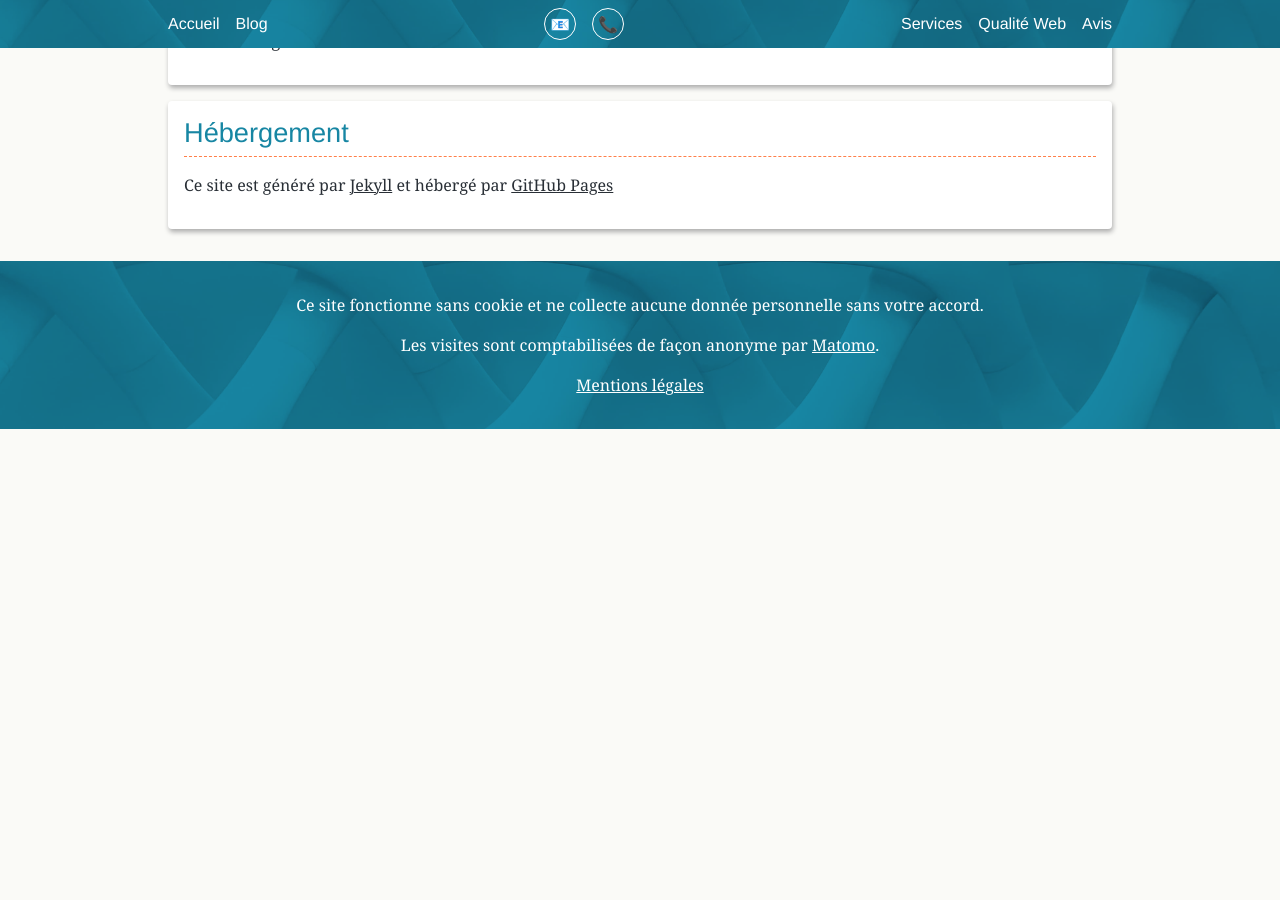
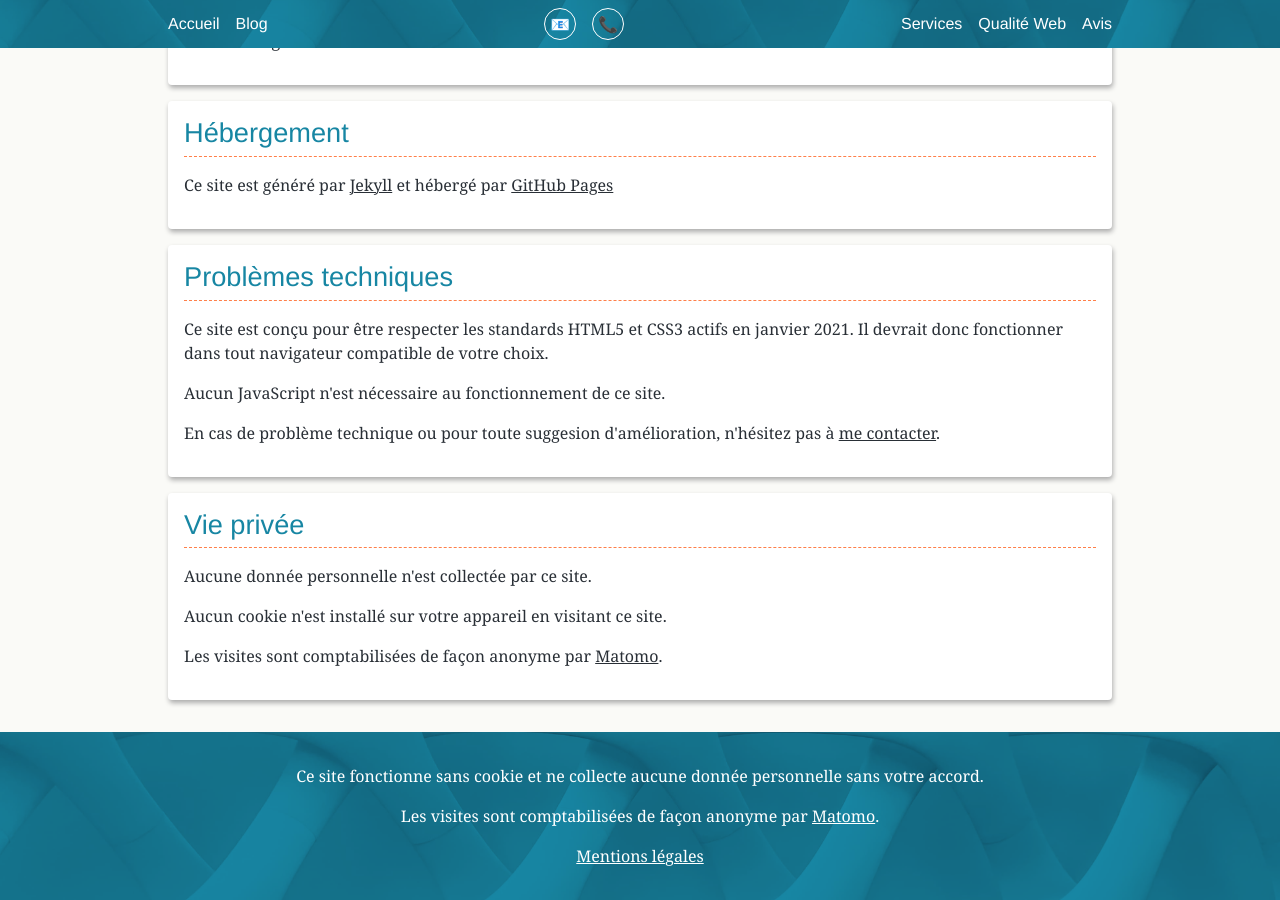
Before and after one commit to viki53/Website-static, a Jekyll site: the page built from mentions-legales.html, in a window 1280 px wide and 900 px high, scrolled down 606 px. Built offline with Jekyll 4.4.1, drawn with Linux system fonts in a browser that asks for light colours; comment, search, counter and statistics services are not loaded; before the commit the page ends 1035 px from its top, so only the background shows below that.

Commit message:
Add privacy & bugs sections in legal page

```diff
--- a/mentions-legales.html
+++ b/mentions-legales.html
@@ -9,7 +9,7 @@ title: "Mentions légales"
 		<p class="intro">Toutes les informations utiles et autres obligations légales</p>
 	</header>
 
-	<section class="card">
+	<section class="card" id="contact">
 		<header class="card-header">
 			<h2>Contact</h2>
 		</header>
@@ -28,7 +28,7 @@ title: "Mentions légales"
 		</div>
 	</section>
 
-	<section class="card">
+	<section class="card" id="editeur">
 		<header class="card-header">
 			<h2>Responsable de la publication</h2>
 		</header>
@@ -44,7 +44,7 @@ title: "Mentions légales"
 		</div>
 	</section>
 
-	<section class="card">
+	<section class="card" id="hebergement">
 		<header class="card-header">
 			<h2>Hébergement</h2>
 		</header>
@@ -53,4 +53,28 @@ title: "Mentions légales"
 			<p>Ce site est généré par <a href="https://jekyllrb.com/" target="_blank" rel="noopener noreferrer">Jekyll</a> et hébergé par <a href="https://pages.github.com/" target="_blank" rel="noopener noreferrer">GitHub Pages</a></p>
 		</div>
 	</section>
+
+	<section class="card" id="problemes-techniques">
+		<header class="card-header">
+			<h2>Problèmes techniques</h2>
+		</header>
+
+		<div class="card-content">
+			<p>Ce site est conçu pour être respecter les standards HTML5 et CSS3 actifs en janvier 2021. Il devrait donc fonctionner dans tout navigateur compatible de votre choix.</p>
+			<p>Aucun JavaScript n'est nécessaire au fonctionnement de ce site.</p>
+			<p>En cas de problème technique ou pour toute suggesion d'amélioration, n'hésitez pas à <a href="#contact">me contacter</a>.</p>
+		</div>
+	</section>
+
+	<section class="card" id="vie-privee">
+		<header class="card-header">
+			<h2>Vie privée</h2>
+		</header>
+
+		<div class="card-content">
+			<p>Aucune donnée personnelle n'est collectée par ce site.</p>
+			<p>Aucun cookie n'est installé sur votre appareil en visitant ce site.</p>
+			<p>Les visites sont comptabilisées de façon anonyme par <a href="https://matomo.org/" target="_blank" rel="noopener noreferrer">Matomo</a>.</p>
+		</div>
+	</section>
 </article>
```
